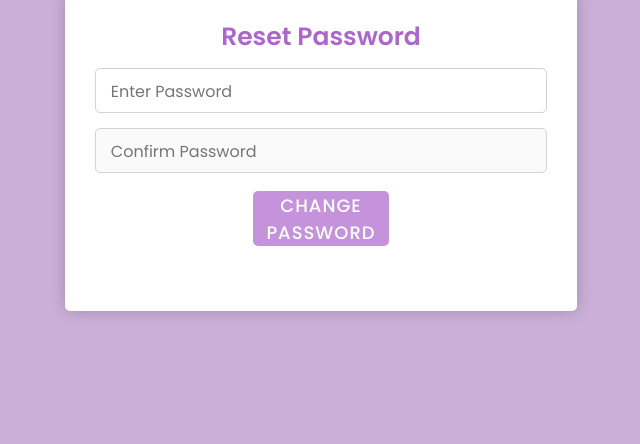
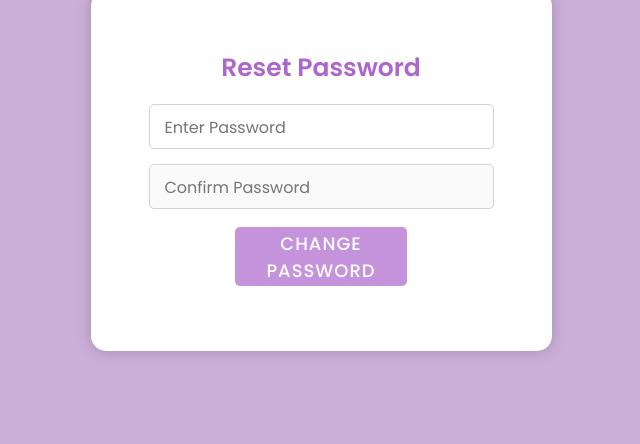
Before and after one commit to TANYA-CHAN/change-password-page, a plain HTML site: page index.html in a window 1280 px wide. Shown: the part 356-800 px from the top of the page, without its empty margins (319-959 px from the left). Drawn offline with Linux system fonts and the light colour scheme.

Commit message:
Update style.css

```diff
--- a/style.css
+++ b/style.css
@@ -7,30 +7,32 @@
 }
 html,body{
   height: 90px;
-    padding: 20px 0px;
+  padding: 20px 0px;
   place-items: center;
   text-align: center;
   background: #cbafd8;
 }
 .container{
+  display: flex;
   background: #fff;
-  padding: 20px 30px;
-  height: 320px;
-  width: 90%;
-  border-radius: 5px;
+  padding: 50px 50px;
+  text-align: center;
+  display: grid;
+  /* width: 420px; */
+  border-radius: 15px;
   box-shadow: 0 0 15px rgba(0,0,0,0.2);
-  margin-right: 80px;
-  margin-left: 80px;
+  margin-right: 160px;
+  margin-left: 160px;
 }
 .container header{
-  padding-top: 9px;
+  padding-top: 10px;
   font-size: 25px;
   font-weight: 600;
   line-height: 33px;
 }
-/* .container form{
+.container form{
   margin: 5px 8px;
-} */
+}
 .container form .error-text{
   background: #F8D7DA;
   padding: 8px 0;
@@ -83,8 +85,8 @@ form .field .show.active{
   color: #ac66cc;
 }
 form button{
-  width: 30%;
-  height: 55px;
+  width: 50%;
+  height: 59px;
   margin: 3px 0 10px 0;
   border: none;
   outline: none;
@@ -110,8 +112,8 @@ form button.active:hover{
     height: 50px;
     font-size: 30px;
     color: #ac66cc;
-  font-weight: 500;
-    display: flex;
+   font-weight: 500;
+    display: grid;
     flex-direction: column;          /* top to bottom */
     justify-content: space-between;
 }
```
